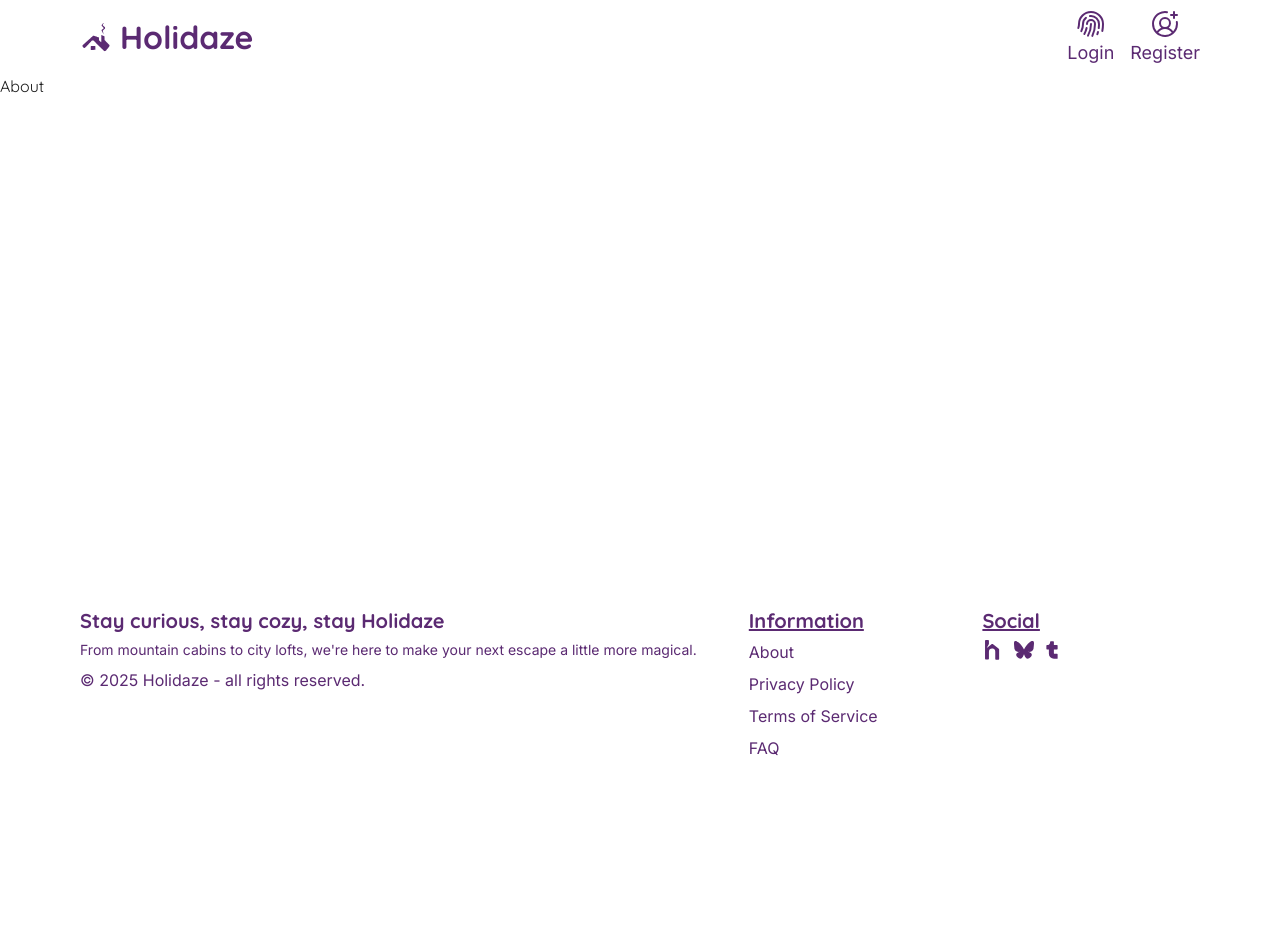
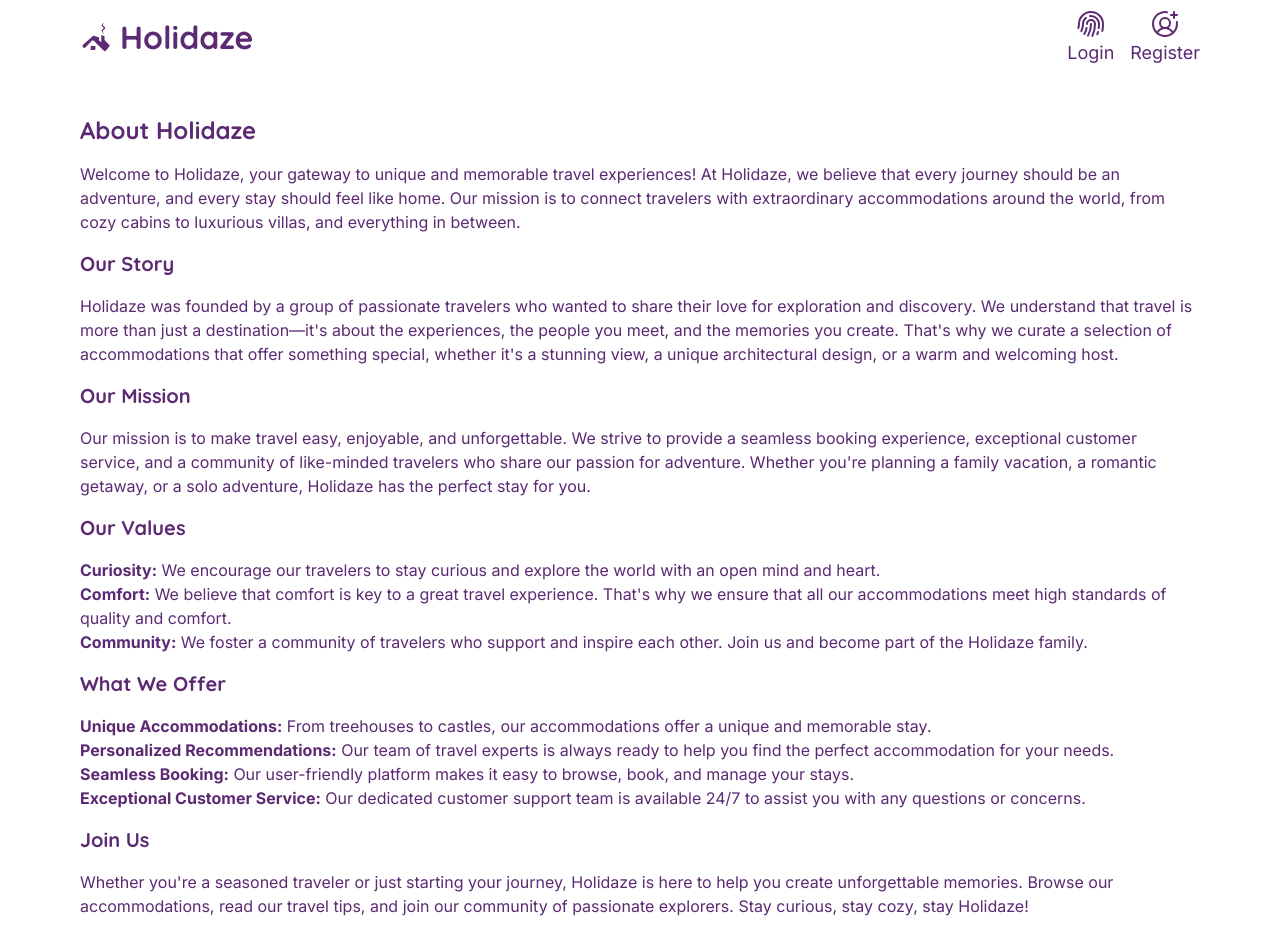
Before and after one commit to KjetilHHauger/kjetil_h_hauger_booking, a React (Vite) app: page /about in a window 1280 px wide. Shown: the top 937 px of the page. Before the commit the page ends 800 px from the top, so only its background shows below. Built offline with nearby package versions, Linux system fonts and the light colour scheme.

Commit message:
FEAT: making a a fiktive about

```diff
--- a/src/pages/About.jsx
+++ b/src/pages/About.jsx
@@ -1,7 +1,87 @@
 export default function About() {
   return (
-    <div className="not-found-page">
-      <h1>About</h1>
+    <div className="flex flex-col items-start justify-between w-full max-w-7xl mx-auto text-brand-primary px-8 sm:px-10 md:px-20 gap-4 mt-10">
+      <h1 className="text-2xl font-bold">About Holidaze</h1>
+      <p>
+        Welcome to Holidaze, your gateway to unique and memorable travel
+        experiences! At Holidaze, we believe that every journey should be an
+        adventure, and every stay should feel like home. Our mission is to
+        connect travelers with extraordinary accommodations around the world,
+        from cozy cabins to luxurious villas, and everything in between.
+      </p>
+
+      <h2 className="text-xl font-bold">Our Story</h2>
+      <p>
+        Holidaze was founded by a group of passionate travelers who wanted to
+        share their love for exploration and discovery. We understand that
+        travel is more than just a destination—it's about the experiences, the
+        people you meet, and the memories you create. That's why we curate a
+        selection of accommodations that offer something special, whether it's a
+        stunning view, a unique architectural design, or a warm and welcoming
+        host.
+      </p>
+
+      <h2 className="text-xl font-bold">Our Mission</h2>
+      <p>
+        Our mission is to make travel easy, enjoyable, and unforgettable. We
+        strive to provide a seamless booking experience, exceptional customer
+        service, and a community of like-minded travelers who share our passion
+        for adventure. Whether you're planning a family vacation, a romantic
+        getaway, or a solo adventure, Holidaze has the perfect stay for you.
+      </p>
+
+      <h2 className="text-xl font-bold">Our Values</h2>
+      <ul>
+        <li>
+          <strong>Curiosity:</strong> We encourage our travelers to stay curious
+          and explore the world with an open mind and heart.
+        </li>
+        <li>
+          <strong>Comfort:</strong> We believe that comfort is key to a great
+          travel experience. That's why we ensure that all our accommodations
+          meet high standards of quality and comfort.
+        </li>
+        <li>
+          <strong>Community:</strong> We foster a community of travelers who
+          support and inspire each other. Join us and become part of the
+          Holidaze family.
+        </li>
+      </ul>
+
+      <h2 className="text-xl font-bold">What We Offer</h2>
+      <ul>
+        <li>
+          <strong>Unique Accommodations:</strong> From treehouses to castles,
+          our accommodations offer a unique and memorable stay.
+        </li>
+        <li>
+          <strong>Personalized Recommendations:</strong> Our team of travel
+          experts is always ready to help you find the perfect accommodation for
+          your needs.
+        </li>
+        <li>
+          <strong>Seamless Booking:</strong> Our user-friendly platform makes it
+          easy to browse, book, and manage your stays.
+        </li>
+        <li>
+          <strong>Exceptional Customer Service:</strong> Our dedicated customer
+          support team is available 24/7 to assist you with any questions or
+          concerns.
+        </li>
+      </ul>
+
+      <h2 className="text-xl font-bold">Join Us</h2>
+      <p>
+        Whether you're a seasoned traveler or just starting your journey,
+        Holidaze is here to help you create unforgettable memories. Browse our
+        accommodations, read our travel tips, and join our community of
+        passionate explorers. Stay curious, stay cozy, stay Holidaze!
+      </p>
+
+      <p>
+        Thank you for choosing Holidaze. We can't wait to help you plan your
+        next adventure!
+      </p>
     </div>
   );
 }
```
